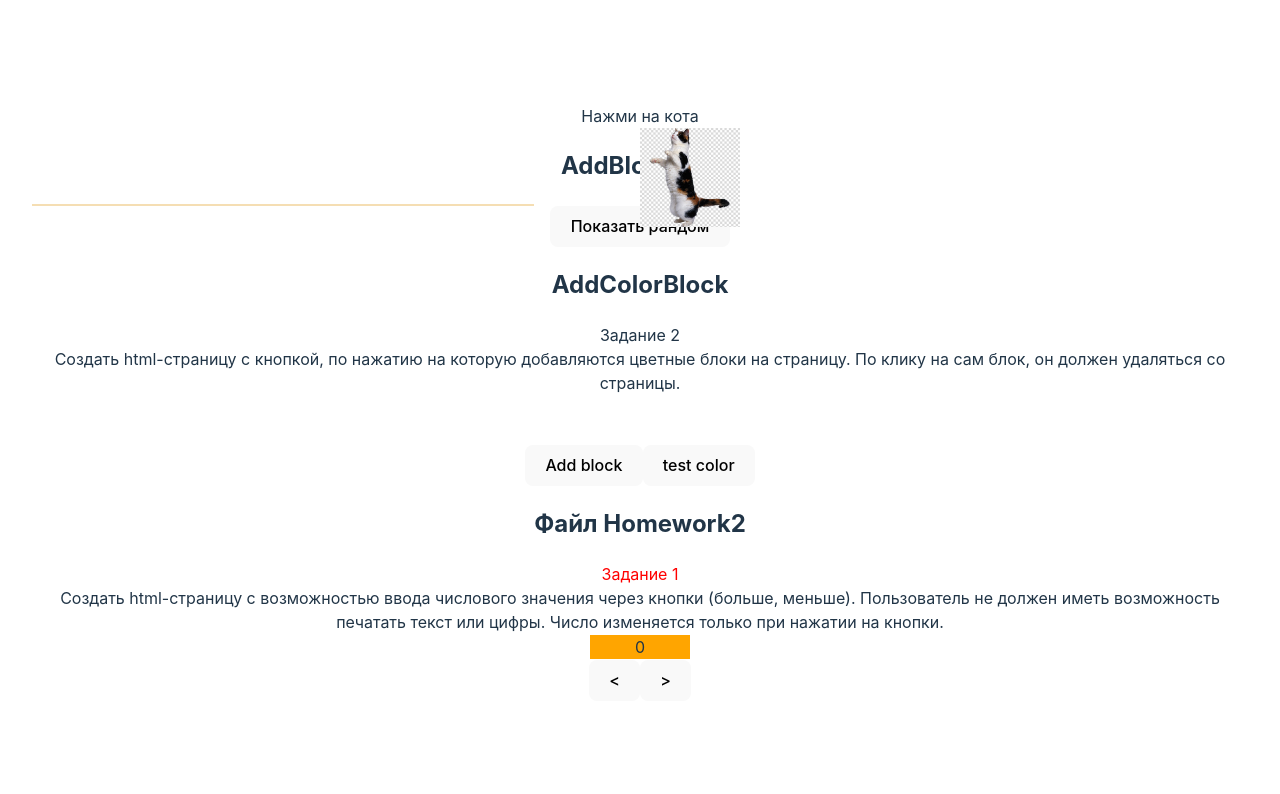
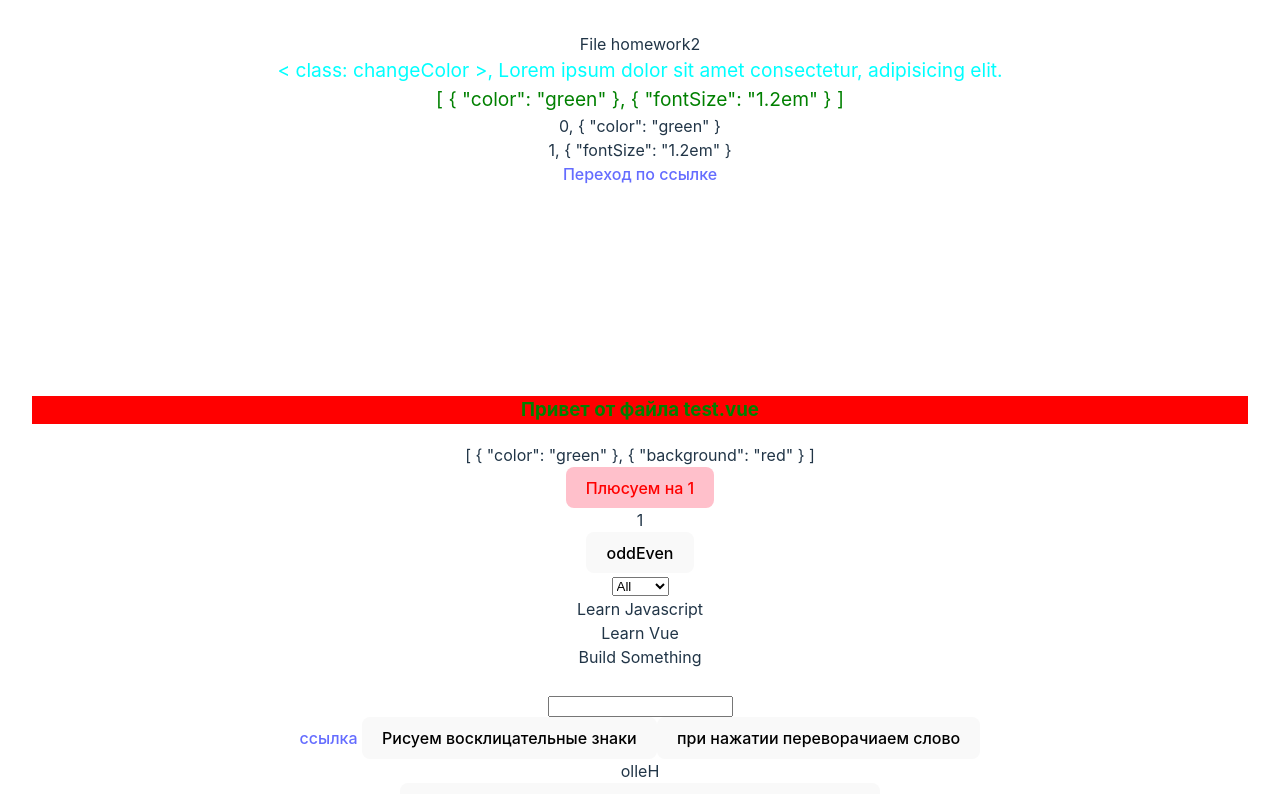
Before and after one commit to belkud/work_with_Vue, a Vue app: page / in a window 1280 px wide. Shown: the top 794 px of the page. Built offline with nearby package versions, Linux system fonts and the light colour scheme.

Commit message:
create file HomeWork2

```diff
--- a/eslint.config.ts
+++ b/eslint.config.ts
@@ -6,7 +6,6 @@ import { defineConfig } from "eslint/config";
 
 export default defineConfig([
   { files: ["**/*.{js,mjs,cjs,ts,mts,cts,vue}"], plugins: { js }, extends: ["js/recommended"], languageOptions: { globals: globals.browser } },
-  { files: ["**/*.js"], languageOptions: { sourceType: "script" } },
   tseslint.configs.recommended,
   pluginVue.configs["flat/essential"],
   { files: ["**/*.vue"], languageOptions: { parserOptions: { parser: tseslint.parser } } },
--- a/package.json
+++ b/package.json
@@ -10,16 +10,12 @@
   },
   "dependencies": {
     "vue": "^3.5.13",
-    "vue-router": "^4.6.3"
+    "vue-router": "^4.6.4"
   },
   "devDependencies": {
-    "@eslint/js": "^9.39.1",
     "@types/node": "^24.10.1",
     "@vitejs/plugin-vue": "^5.2.1",
-    "@vue/eslint-config-prettier": "^10.2.0",
     "@vue/tsconfig": "^0.7.0",
-    "eslint": "^9.39.1",
-    "eslint-plugin-vue": "^10.6.2",
     "globals": "^16.5.0",
     "typescript": "~5.7.2",
     "typescript-eslint": "^8.49.0",
--- a/src/App.vue
+++ b/src/App.vue
@@ -20,6 +20,9 @@ import ChangeDigital from "./components/ChangeDigital.vue";
 import AddColorBlock from "./components/AddColorBlock.vue";
 import AddBlock222 from "./components/AddBlock222.vue";
 
+import HomeWork2 from "./components/HomeWork2.vue";
+
+
 
 // const testProps = ref('передаем пропс')
 // <script>
@@ -34,9 +37,6 @@ import AddBlock222 from "./components/AddBlock222.vue";
 
 
 
-
-
-
 </script>
 
 
@@ -45,7 +45,9 @@ import AddBlock222 from "./components/AddBlock222.vue";
 <!--! Все основная инфа в AddFile -->
 
 <template>
+<HomeWork2/>
 
+  <testvue></testvue>
   <jump-animal/>
 
   <AddBlock222></AddBlock222>
@@ -85,7 +87,7 @@ import AddBlock222 from "./components/AddBlock222.vue";
 
   <users-forum></users-forum>
 
-  <testvue></testvue>
+
 
 
 
--- a/src/components/AddBlock222.vue
+++ b/src/components/AddBlock222.vue
@@ -21,7 +21,15 @@
 <script setup lang="ts">
 import { ref } from "vue";
 
-let massiveColors = ref([])
+
+
+ interface Block {
+  background: string;
+}
+
+
+let massiveColors = ref<Block[]>([])
+
 
 function createRandomColor() {
     let red = ref(Math.round(Math.random()*255))
--- a/src/components/AddColorBlock.vue
+++ b/src/components/AddColorBlock.vue
@@ -3,7 +3,7 @@
 <h2>AddColorBlock</h2>
 
 
-<div><span :style="'color:' +fontColor">Задание 2</span> <br> Создать html-страницу с кнопкой, по нажатию на которую
+<div><span>Задание 2</span> <br> Создать html-страницу с кнопкой, по нажатию на которую
 добавляются цветные блоки на страницу. По клику на сам блок,
 он должен удаляться со страницы.</div>
 <br>
@@ -30,7 +30,6 @@
 
 <script setup lang="ts">
     import { ref } from "vue";
-    let d = 15
 
 interface Block {
     background: string;
--- /dev/null
+++ b/src/components/HomeWork2.vue
@@ -0,0 +1,43 @@
+
+<template>
+<div>File homework2</div>
+
+
+<!-- bind через style -->
+<div :class="addClass">< class: {{ addClass }} >,  Lorem ipsum dolor sit amet consectetur, adipisicing elit.</div>
+
+<!-- bind через style -->
+<div :style="addStyle">{{ addStyle }}</div>
+
+<!-- циклы -->
+<div v-for="value, i in addStyle">{{i}}, {{ value }}</div>
+
+<!-- переход по ссылке -->
+<a :href="link">Переход по ссылке</a>
+<br><br><br><br><br><br><br><br><br>
+</template>
+
+<script setup lang="ts">
+import {ref} from 'vue'
+
+let addClass = ref('changeColor')
+let addStyle = [
+    { color: "green" },
+    { fontSize: "1.2em"}
+]
+
+let link = ref('https://dzen.ru/?clid=2233626&yredirect=true')
+
+console.log(addStyle);
+
+</script>
+
+<style scoped>
+.changeColor {
+    font-size: 1.2em;
+    color: aqua;
+}
+
+
+
+</style>
--- a/src/components/test.vue
+++ b/src/components/test.vue
@@ -1,6 +1,19 @@
 
 <template>
-    <h3>Привет от файла test.vue</h3>
+    <h3 :style="styleMass">Привет от файла test.vue</h3>
+<div>{{ styleMass }}</div>
+
+
+
+
+
+
+
+
+
+
+
+
     <button :style="mystyle"   @click.prevent="prevAction"> Плюсуем на <span class="font">{{ num }}</span> </button>
     <div :style="'font-size:' +num + 'em'">{{ num }}</div>
 
@@ -8,7 +21,7 @@
 
 <br>
 
-    <select  @click="console.log()">
+    <select  @click="">
             <option value="All">All</option>
             <option value="Learn">Learn</option>
             <option value="Read">Read</option>
@@ -50,29 +63,12 @@
 <br>
 <br>
 <br>
-<br>
-<br>
-<br>
-<br>
-<br>
-<br>
-<br>
-<br>
-<br>
-<br>
-<br>
-<br>
-<br>
-<br>
-<br>
-<br>
-<br>
 
 </template>
 
 
 <script setup lang="ts">
-    import { computed, ref, onMounted, onUnmounted, onBeforeMount, watch, vModelSelect } from "vue";
+    import {ref, onMounted, onUnmounted, onBeforeMount, } from "vue";
 
 
 
@@ -82,6 +78,17 @@
         {index:2, words : 'Build Something'},
     ])
 
+    let back = ref(
+        {class: 'background'}
+    )
+
+    let styleMass =ref([
+        {color: 'green'},
+        {background: 'red'},
+    ])
+
+
+    console.log(...styleMass.value);
 
 
     let hideButtonCity = ref(true)
@@ -105,24 +112,24 @@
     ])
 
 
-    const filteredArr = (computed(()=> {
-        // if (sele) {
+    // const filteredArr = (computed(()=> {
+    //     // if (sele) {
 
-        // } else {
+    //     // } else {
 
-        // }
-    }))
+    //     // }
+    // }))
 
 
 
 
 
 // console.log(cities.toString().split(',').join('\n'))
-let citiesInNewRow = cities.toString().split(',').join('\n')
+// let citiesInNewRow = cities.toString().split(',').join('\n')
 
-    const newUsers = Object.keys(users)
+//     const newUsers = Object.keys(users)
 
-    const keys = Object.keys(users)
+//     const keys = Object.keys(users)
     // console.log(keys);
 
 
@@ -138,15 +145,15 @@ let citiesInNewRow = cities.toString().split(',').join('\n')
     let text = ref ('')
 //
 
-    function prevAction (e:any) {
+    function prevAction () {
         num.value++
     }
 
-let apple = 'orange'
+// let apple = 'orange'
 
-    let fruit = {
-        [apple] : 5
-    }
+    // let fruit = {
+    //     [apple] : 5
+    // }
 
 
 
@@ -159,7 +166,7 @@ let apple = 'orange'
         } else {
             switcher = true
         }
-        console.log(switcher);
+        // console.log(switcher);
 
     })
     }
@@ -173,17 +180,17 @@ let apple = 'orange'
 
     onMounted (()=> {
         checkJS()
-        console.log('onMounted');
+        // console.log('onMounted');
     })
 
     onBeforeMount (()=> {
-        console.log('onBeforeMount');
+        // console.log('onBeforeMount');
     })
 
 
 onUnmounted (()=> {
     checkJS()
-    console.log('test2');
+    // console.log('test2');
 
 })
 
@@ -192,12 +199,15 @@ onUnmounted (()=> {
 
 
 <style scoped>
-
+.background{
+    background: orange;
+    color: red;
+}
 
 </style>
 
 
-<!--! диерктива v-bind -->
+<!--! директива v-bind -->
  <!--! v-model -->
 
  <!--! функции две -->
--- a/src/main.ts
+++ b/src/main.ts
@@ -7,11 +7,12 @@ import './style.css'
 //! 2. Импортируем корневой компонент нашего приложения
 import App from './App.vue'
 import TheButton from "./components/TheButton.vue";
-import {router} from './router'
+// import {router} from './router/index.ts'
+import {router} from './router';
 
 //! 3. - 4. Создаем экземпляр приложения, передав ему корневой компонент
 //! "Монтируем" приложение в DOM - указываем, куда именно его встроить
 const app = createApp(App) // начальная страница при загрузке
 app.component('TheButton', TheButton.vue)
+app.use(router)
 app.mount('#app')
-app.use(router)
--- a/src/pages/AboutPage.vue
+++ b/src/pages/AboutPage.vue
@@ -9,6 +9,7 @@
 
 <script setup lang="ts">
 
+
 </script>
 
 <style>
```
Also changed, not shown: src/components/UsersForum.vue (+6 -6 lines), src/eslint.config.ts (deleted, +0 -20 lines), .eslintrc.ts (deleted), src/pages/moon.jpg (deleted), 1 other file (tests, documents, lock files or other folders).
